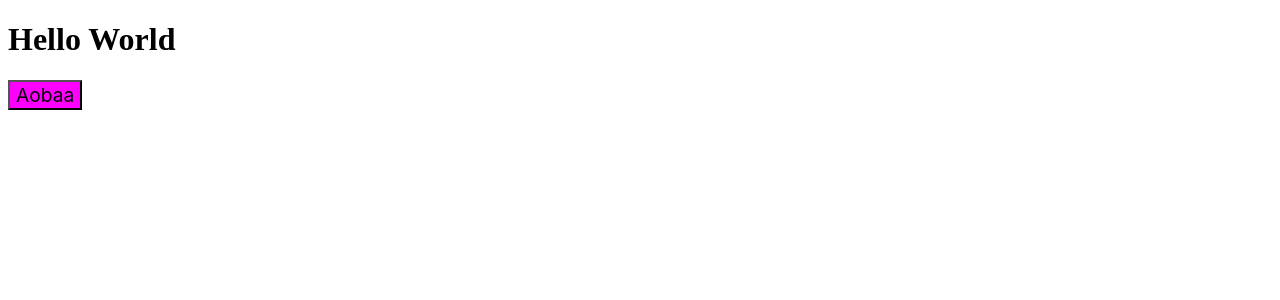
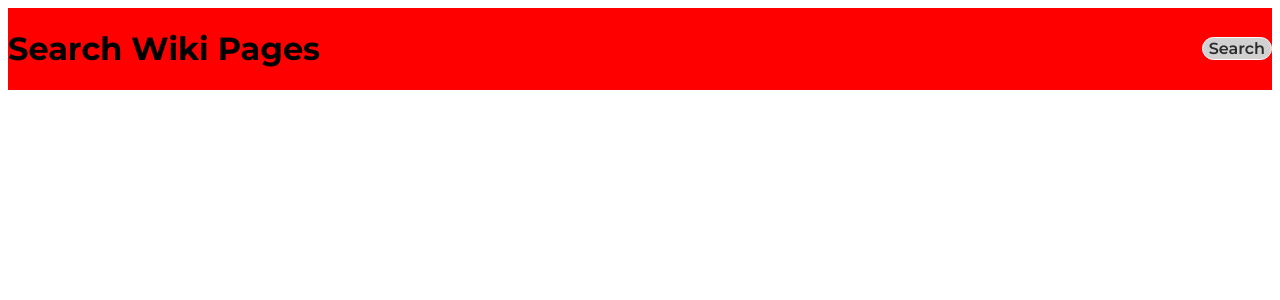
Before and after one commit to fesvieira/search-wiki-pages, a Next.js app: page / in a window 1280 px wide. Shown: the top 300 px of the page. Built offline with nearby package versions, Linux system fonts and the light colour scheme.

Commit message:
start top bar layout

```diff
--- a/src/@types/styled.d.ts
+++ b/src/@types/styled.d.ts
@@ -2,6 +2,5 @@ import "styled-components";
 
 declare module "styled-components" {
     export interface DefaultTheme {
-        backgroundColor: string;
     }
 }
--- a/src/components/StyledButton.tsx
+++ b/src/components/StyledButton.tsx
@@ -1,5 +1,11 @@
 import styled from "styled-components";
 
 export const StyledButton = styled.button`
-    background-color: ${(props) => props.theme.backgroundColor };
+    background-color:#d1d1d1;
+	border-radius:28px;
+	border:1px solid #fcfcfc;
+	color:#2b2b2b;
+    font-family: inherit;
+	font-size:16px;
+    font-weight: 600;
 `
--- a/src/pages/index.tsx
+++ b/src/pages/index.tsx
@@ -2,13 +2,18 @@ import { StyledButton } from "@/components/StyledButton";
 import { GlobalStyles } from "@/styles/global";
 import { theme } from "@/styles/theme";
 import { ThemeProvider } from "styled-components";
+import { Montserrat } from "next/font/google";
+
+const montserrat = Montserrat({ subsets: ['latin'] })
 
 export default function Home() {
     return (
         <ThemeProvider theme={theme}>
             <GlobalStyles />
-            <h1>Hello World</h1>
-            <StyledButton>Aobaa</StyledButton>
+            <div className={`row ${montserrat.className}`}>
+                <h1>Search Wiki Pages</h1>
+                <StyledButton>Search</StyledButton>
+            </div>
         </ThemeProvider>
     )
 };
--- a/src/pages/search.tsx
+++ /dev/null
@@ -1,5 +0,0 @@
-export default function Search() {
-    return (
-        <h1>Search</h1>
-    )
-};
--- a/src/styles/global.ts
+++ b/src/styles/global.ts
@@ -1,10 +1,11 @@
 import { createGlobalStyle } from "styled-components";
 
 export const GlobalStyles = createGlobalStyle`
-
-button {
-    font-family: 'Inter';
-    font-size: larger;
-    background-color: red;
-}
+    .row {
+        display: flex;
+        flex-direction: row;
+        align-items: center;
+        justify-content: space-between;
+        background-color: red;
+    }
 `
--- a/src/styles/theme.ts
+++ b/src/styles/theme.ts
@@ -1,6 +1,4 @@
 import { DefaultTheme } from "styled-components";
 
 // For styled components
-export const theme: DefaultTheme = {
-    backgroundColor: '#ff00ff'
-}
+export const theme: DefaultTheme = {}
```
Also changed, not shown: 1 other file (tests, documents, lock files or other folders).
